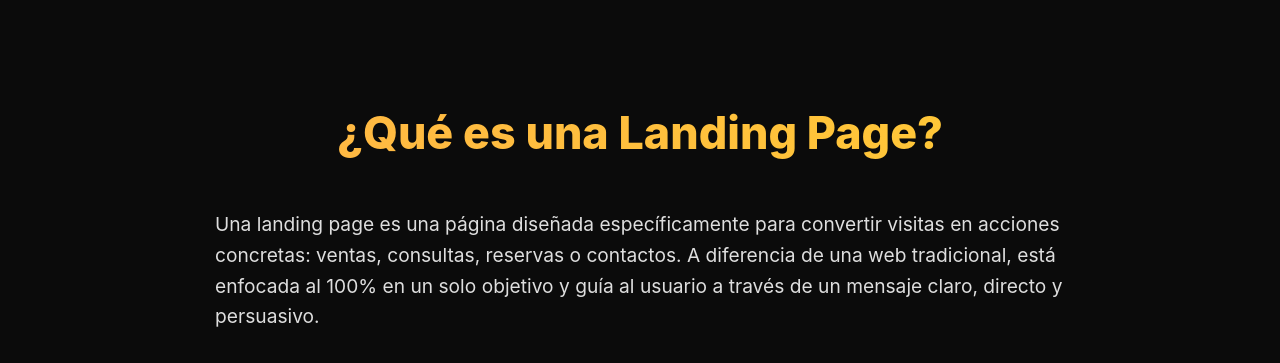
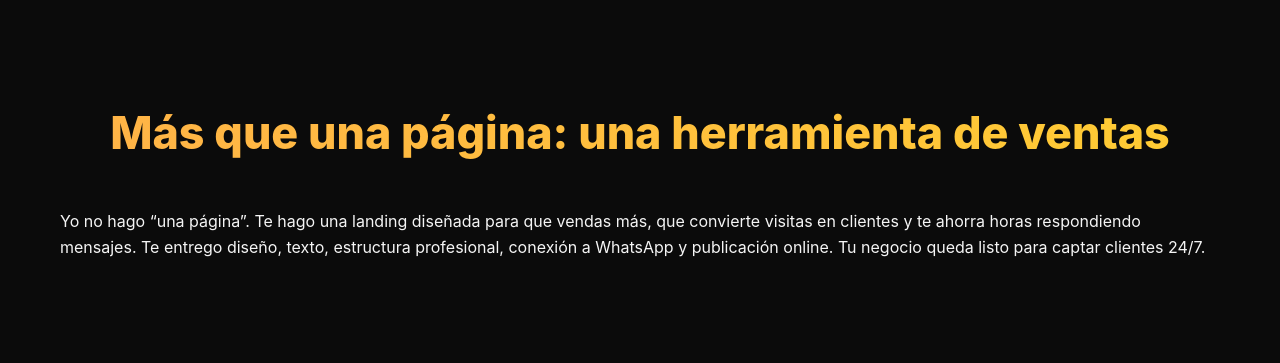
Before and after one commit to lautaroweb568-web/portfolio, a plain HTML site: page index.html in a window 1280 px wide. Shown: the part 691-1054 px from the top of the page. Drawn offline with Linux system fonts and the light colour scheme.

Commit message:
Update index.html

```diff
--- a/index.html
+++ b/index.html
@@ -13,9 +13,22 @@
         <div class="container">
             <h1>Desarrollo de Landing Pages Profesionales</h1>
             <p>Impulso negocios creando páginas rápidas, modernas y optimizadas para convertir visitantes en clientes.</p>
+            <p></p>
             <a href="https://wa.me/5492235068882" class="btn btn-primary">Hablá conmigo</a>
         </div>
     </header>
+
+    <!-- BLOQUE NUEVO INSERTADO -->
+    <section class="section valor">
+        <div class="container">
+            <h2 class="section-title">Más que una página: una herramienta de ventas</h2>
+            <p>
+                Yo no hago “una página”. Te hago una landing diseñada para que vendas más, que convierte visitas en clientes y te ahorra horas respondiendo mensajes.
+                Te entrego diseño, texto, estructura profesional, conexión a WhatsApp y publicación online.
+                Tu negocio queda listo para captar clientes 24/7.
+            </p>
+        </div>
+    </section>
 
     <!-- ¿QUÉ ES UNA LANDING? -->
     <section class="section info-landing">
```
